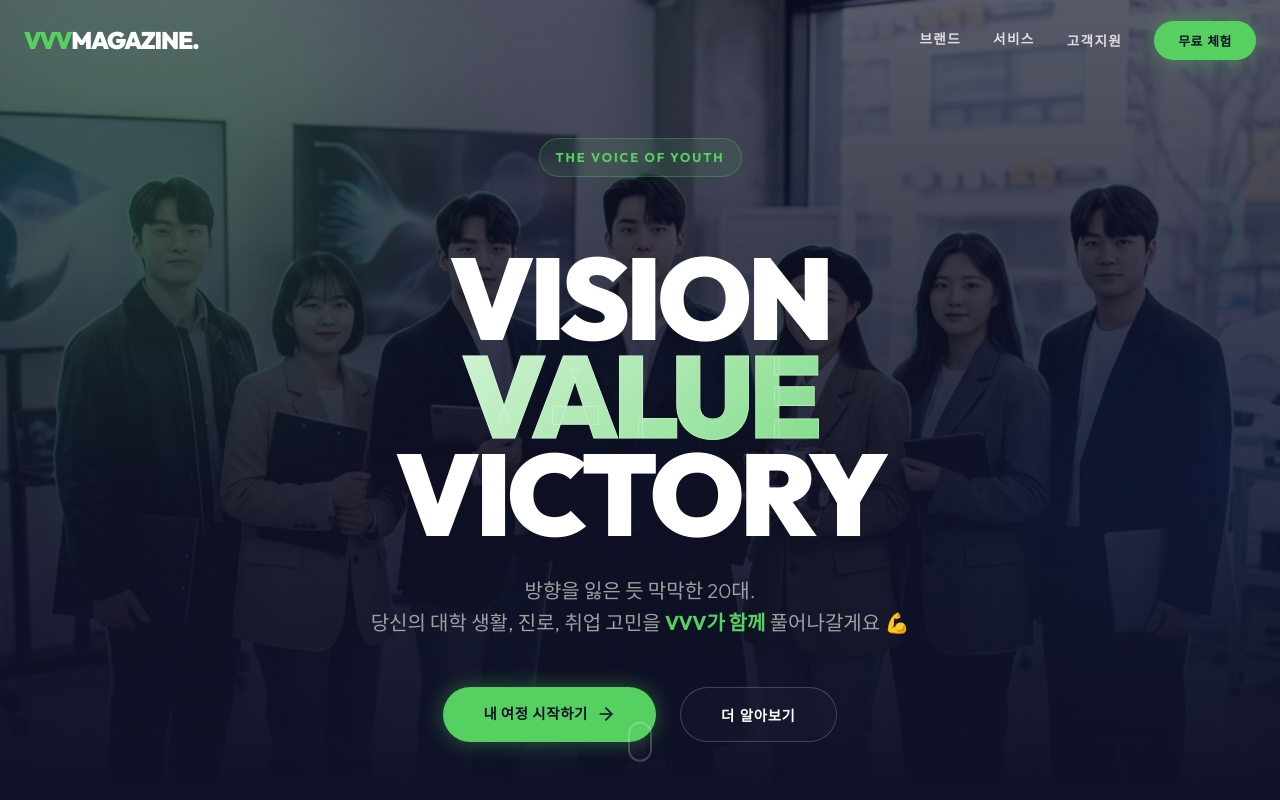
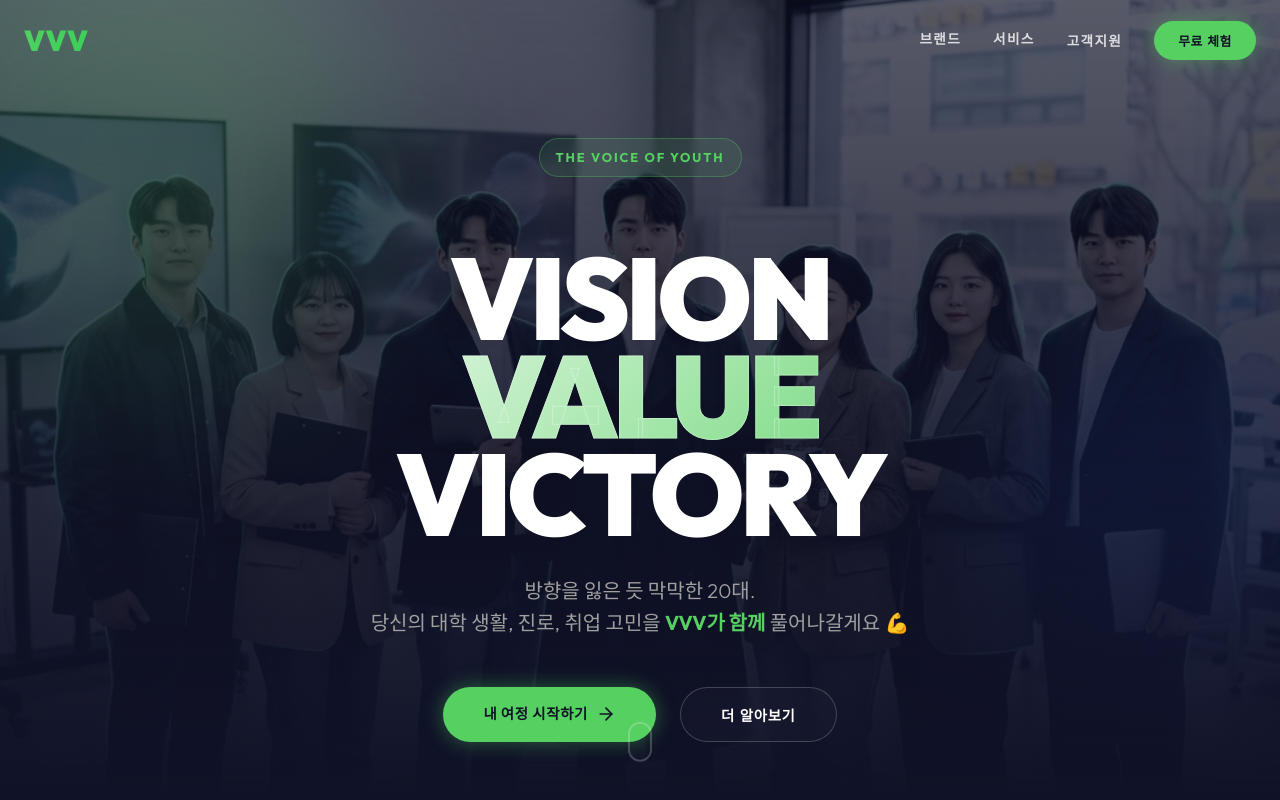
Before and after one commit to sojeong-im/vvv-magazine, a React (Vite) app: page / in a window 1280 px wide. Shown: the top 800 px of the page. Built offline with nearby package versions, Linux system fonts and the light colour scheme.

Commit message:
Update logo to show only VVV with gradient styling

```diff
--- a/src/components/Navbar.jsx
+++ b/src/components/Navbar.jsx
@@ -43,8 +43,15 @@ const Navbar = () => {
           onClick={() => scrollToSection('hero')}
           style={{ cursor: 'pointer' }}
         >
-          <span className="text-primary">VVV</span>
-          <span style={{ color: 'white' }}>MAGAZINE.</span>
+          <span style={{
+            fontSize: '1.8rem',
+            fontWeight: '800',
+            background: 'linear-gradient(135deg, var(--primary) 0%, #34d058 100%)',
+            WebkitBackgroundClip: 'text',
+            WebkitTextFillColor: 'transparent',
+            backgroundClip: 'text',
+            letterSpacing: '0.05em'
+          }}>VVV</span>
         </div>
 
         {/* Desktop Menu */}
```
